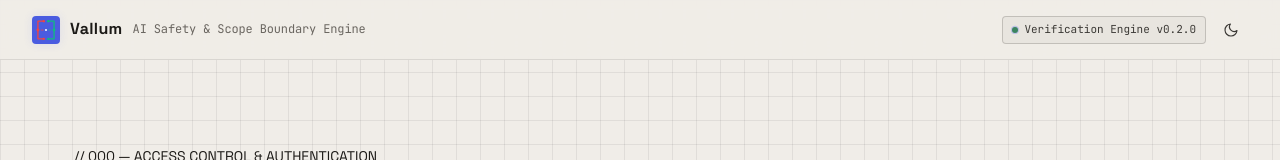
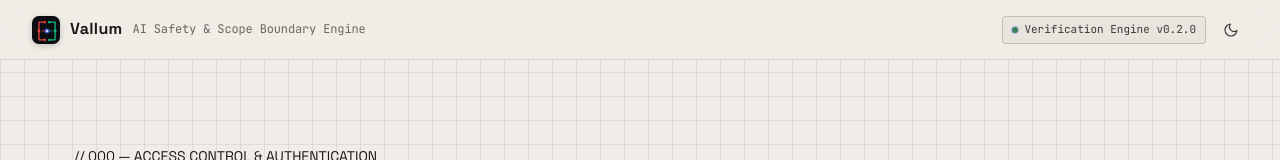
Before and after one commit to khushal0811/ai-safety-and-scope-tool, a React (Vite) app in the folder frontend/: page / in a window 1280 px wide. Shown: the top 160 px of the page. Built offline with nearby package versions, Linux system fonts and the light colour scheme; no server answers.

Commit message:
style(logo): set Vallum logo background to black and increase size in navbar

```diff
--- a/frontend/src/components/NavBar.tsx
+++ b/frontend/src/components/NavBar.tsx
@@ -40,11 +40,11 @@ export function NavBar({
     <header className="nav">
       <div className="container nav__inner">
         {/* Brand */}
-        <div className="brand" onClick={() => onNavigate('studio')} style={{ cursor: 'pointer' }}>
-          <span className="brand__mark" style={{ width: 26, height: 26, padding: 3 }}>
-            <VallumIcon width={20} height={20} />
+        <div className="brand" onClick={() => onNavigate('studio')} style={{ cursor: 'pointer', gap: 10 }}>
+          <span className="brand__mark" style={{ width: 34, height: 34, padding: 4 }}>
+            <VallumIcon width={25} height={25} />
           </span>
-          <span style={{ fontWeight: 800, fontSize: 15.5, letterSpacing: '0.02em', color: 'var(--text)' }}>
+          <span style={{ fontWeight: 800, fontSize: 17, letterSpacing: '-0.01em', color: 'var(--text)' }}>
             Vallum
           </span>
           <span className="brand__sub" style={{ display: 'none' }}>AI Safety &amp; Scope Boundary Engine</span>
--- a/frontend/src/index.css
+++ b/frontend/src/index.css
@@ -271,10 +271,29 @@ button { font: inherit; color: inherit; }
 .nav__inner { display: flex; align-items: center; justify-content: space-between; height: 58px; }
 .brand { display: flex; align-items: center; gap: 10px; font-weight: 600; letter-spacing: -0.01em; }
 .brand__mark {
-  width: 28px; height: 28px; border-radius: 4px;
-  display: grid; place-items: center;
-  background: var(--accent); color: var(--accent-contrast);
-  box-shadow: 0 0 10px var(--accent-glow);
+  width: 34px;
+  height: 34px;
+  border-radius: 7px;
+  display: grid;
+  place-items: center;
+  background: #000000;
+  color: #ffffff;
+  border: 1px solid rgba(255, 255, 255, 0.12);
+  box-shadow: 0 2px 8px rgba(0, 0, 0, 0.22), 0 0 0 1px rgba(0, 0, 0, 0.08);
+  flex-shrink: 0;
+  transition: transform 0.15s ease, box-shadow 0.15s ease;
+}
+
+[data-theme='light'] .brand__mark,
+:root:not([data-theme='dark']) .brand__mark {
+  background: #0d0e11;
+  border: 1px solid rgba(0, 0, 0, 0.25);
+  box-shadow: 0 2px 6px rgba(0, 0, 0, 0.18);
+}
+
+.brand:hover .brand__mark {
+  transform: scale(1.05);
+  box-shadow: 0 3px 10px rgba(0, 0, 0, 0.28);
 }
 .brand__sub { color: var(--text-subtle); font-weight: 400; font-family: var(--font-mono); font-size: 12px; }
 .nav__actions { display: flex; align-items: center; gap: 8px; }
```
